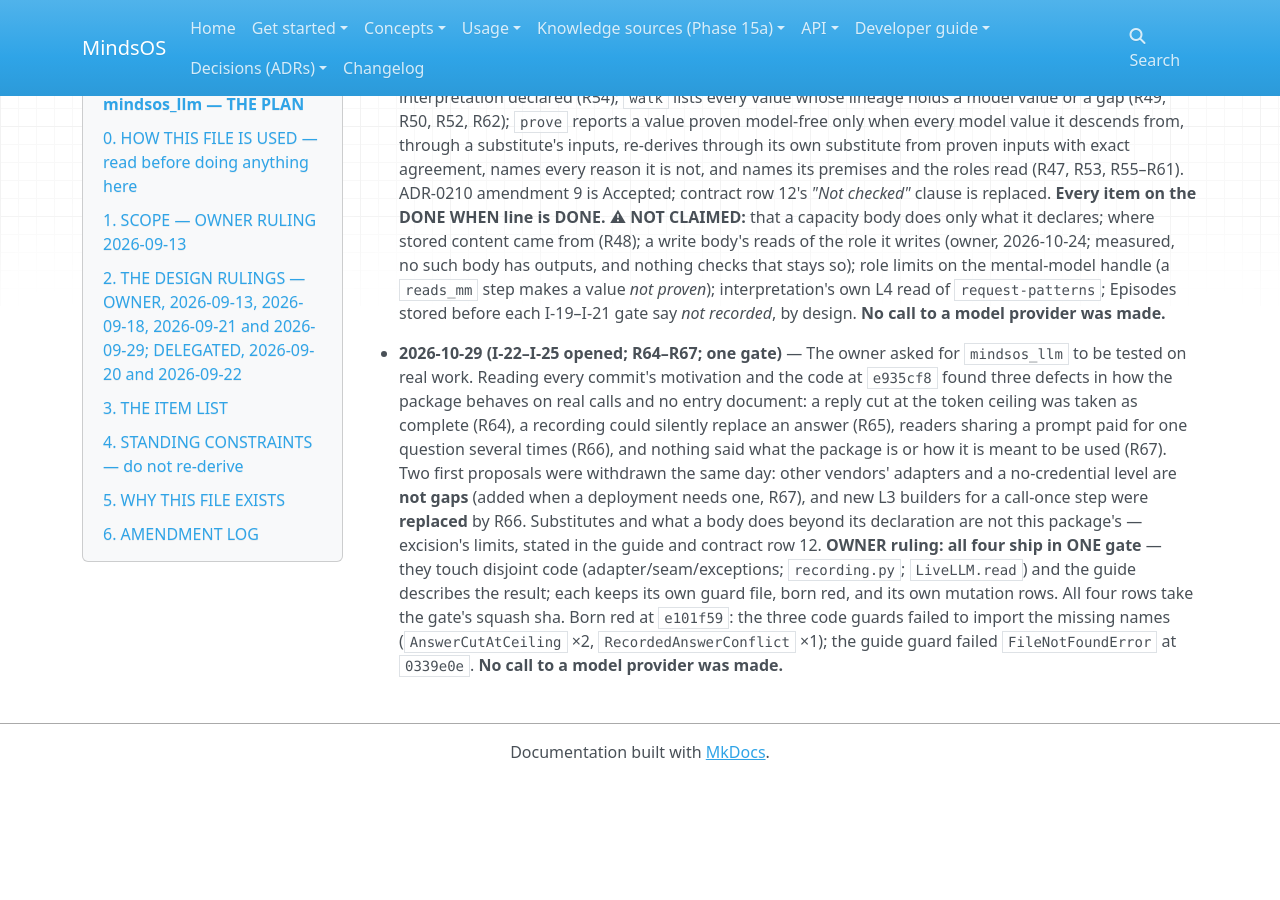
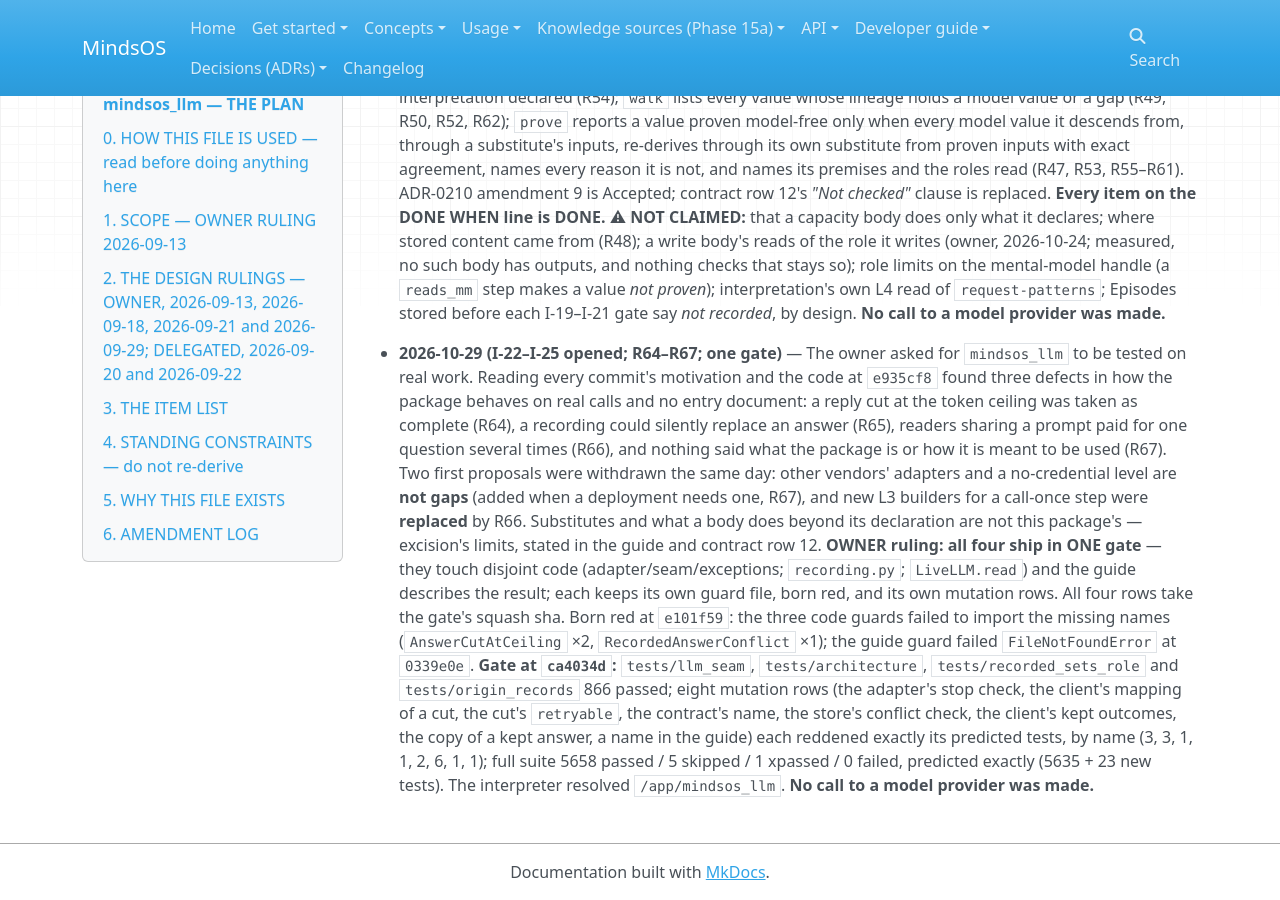
Before and after one commit to halvim/mindsos, an MkDocs documentation site: the page built from docs/plans/MINDSOS_LLM_PLAN.md, in a window 1280 px wide and 900 px high, scrolled down 29710 px. Built offline with MkDocs 1.6.1, drawn with Linux system fonts in a browser that asks for light colours; nearby versions of some CDN libraries; before the commit the page ends 30490 px from its top, so only the background shows below that.

Commit message:
I-22..I-25: plan 6 entry (evidence)
Co-Authored-By: Claude Opus 5.5 <noreply@anthropic.com>
Claude-Session: https://claude.ai/code/session_01KtgbvYNLrV5GbcvJCzW7Zc

```diff
--- a/docs/plans/MINDSOS_LLM_PLAN.md
+++ b/docs/plans/MINDSOS_LLM_PLAN.md
@@ -1538,5 +1538,12 @@ amendment.)*
   file, born red, and its own mutation rows. All four rows take the gate's
   squash sha. Born red at `e101f59`: the three code guards failed to import the
   missing names (`AnswerCutAtCeiling` ×2, `RecordedAnswerConflict` ×1); the guide
-  guard failed `FileNotFoundError` at `0339e0e`. **No call to a model provider
-  was made.**
+  guard failed `FileNotFoundError` at `0339e0e`. **Gate at `ca4034d`:**
+  `tests/llm_seam`, `tests/architecture`, `tests/recorded_sets_role` and
+  `tests/origin_records` 866 passed; eight mutation rows (the adapter's stop
+  check, the client's mapping of a cut, the cut's `retryable`, the contract's
+  name, the store's conflict check, the client's kept outcomes, the copy of a
+  kept answer, a name in the guide) each reddened exactly its predicted tests,
+  by name (3, 3, 1, 1, 2, 6, 1, 1); full suite 5658 passed / 5 skipped /
+  1 xpassed / 0 failed, predicted exactly (5635 + 23 new tests). The interpreter
+  resolved `/app/mindsos_llm`. **No call to a model provider was made.**
```
